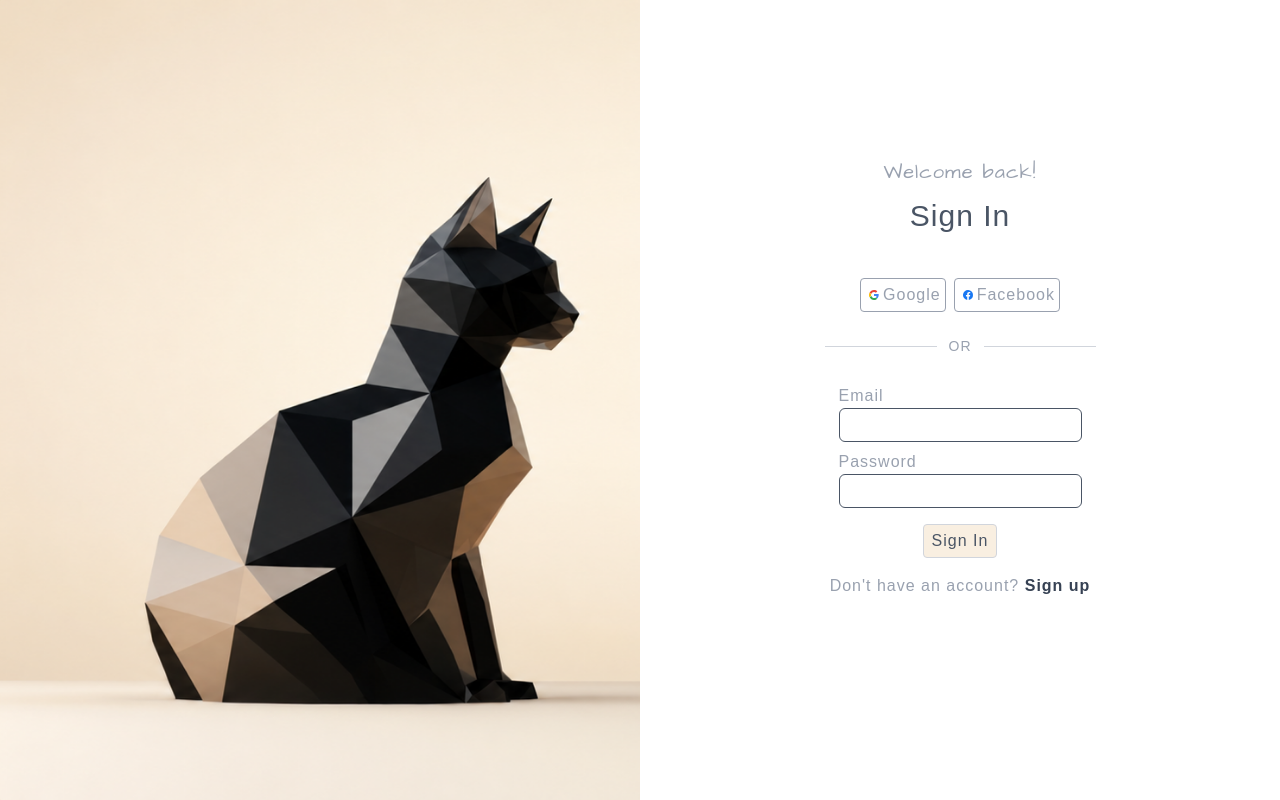
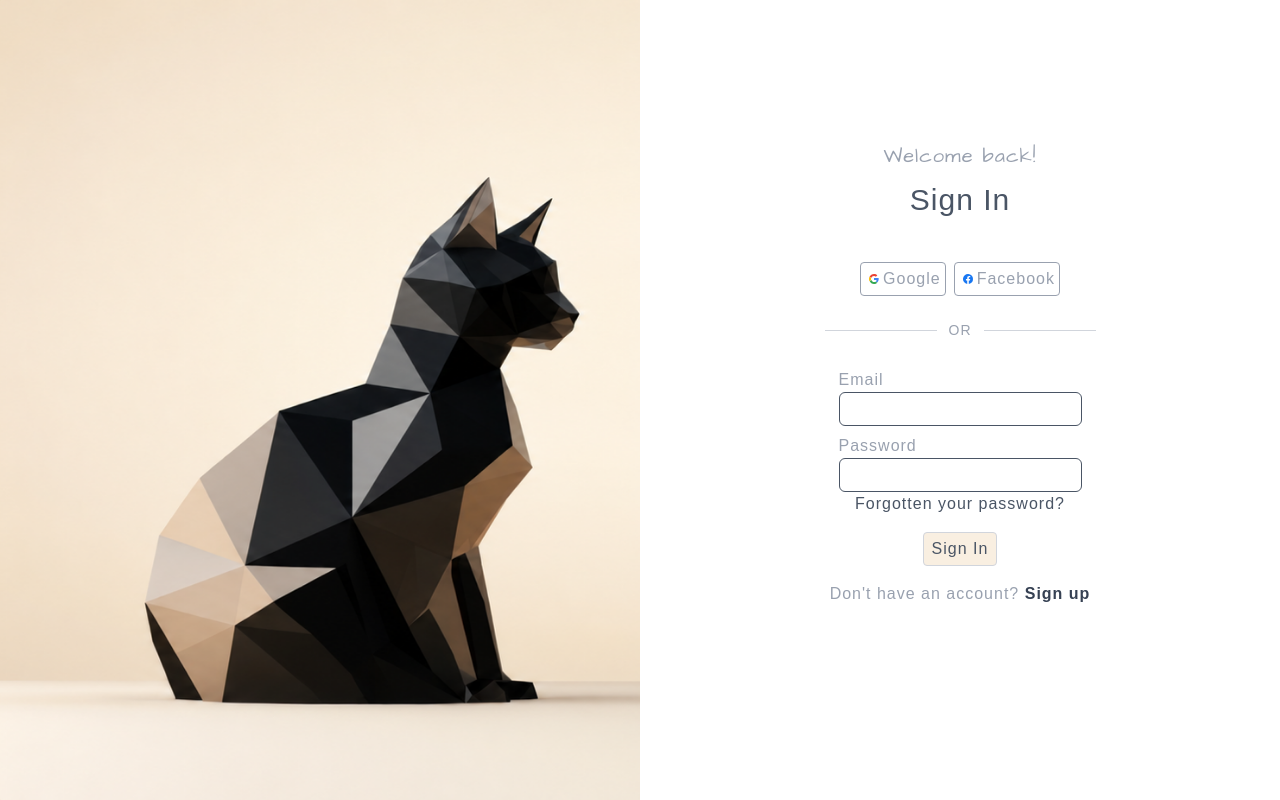
Before and after one commit to domensapac/WeTripping, a Next.js app: page /signin in a window 1280 px wide. Built offline with nearby package versions, Linux system fonts and the light colour scheme.

Commit message:
Signup + signin

```diff
--- a/app/(auth)/signin/page.tsx
+++ b/app/(auth)/signin/page.tsx
@@ -36,7 +36,7 @@ export default async function SignIn({
                     <span className="px-3 text-sm text-gray-400">OR</span>
                     <div className="flex-1 border-t border-gray-300"></div>
                 </div>
-                <div className="flex flex-col justify-center items-center m-7">
+                <div className="flex flex-col justify-center items-center m-7 ">
                     <div className="w-2/3 md:w-1/2 flex flex-col mb-1">
                         <label>Email</label>
                         <input className="border-1 rounded-md p-1 text-gray-600" id="email" name="email" type="text" required/>
@@ -45,11 +45,14 @@ export default async function SignIn({
                         <label>Password</label>
                         <input className="border-1 rounded-md p-1 text-gray-600" id="password" name="password" type="password" required/>
                     </div>
+                    <div className="">
+                        <Link href=""><span className="text-gray-600 hover:cursor-pointer">Forgotten your password?</span> </Link>
+                    </div>
                     <button className="text-gray-600 bg-[#F9EFE1] border-gray-300 hover:cursor-pointer mt-4 px-2 py-1 border-1 rounded-sm" type="submit">
                         Sign In
                     </button>
                     <span className="my-4">Don't have an account? <Link href="/signup"> <span className="hover:cursor-pointer text-gray-700 font-semibold">Sign up</span> </Link> </span>
-                    <span> {error} </span>
+                    <span className="mt-2 text-red-500 font-semibold"> {error} </span>
                 </div>
             </form>
         </div>
--- a/app/(auth)/signup/page.tsx
+++ b/app/(auth)/signup/page.tsx
@@ -52,8 +52,8 @@ export default async function SignUp({
                         Sign Up
                     </button>
                     <span className="my-4"> Already have an account? <Link href="/signin"> <span className="hover:cursor-pointer text-gray-700 font-semibold">Sign In</span> </Link> </span>
+                    <span className="mt-2 text-red-500 font-semibold"> {error} </span>
                 </div>
-                <span> {error} </span>
             </form>
         </div>
       );
--- a/middleware.ts
+++ b/proxy.ts
@@ -1,7 +1,7 @@
 import { createServerClient } from '@supabase/ssr'
 import { NextResponse, type NextRequest } from 'next/server'
 
-export async function middleware(request: NextRequest) {
+export async function proxy(request: NextRequest) {
   let response = NextResponse.next({ request })
 
   const supabase = createServerClient(
```
